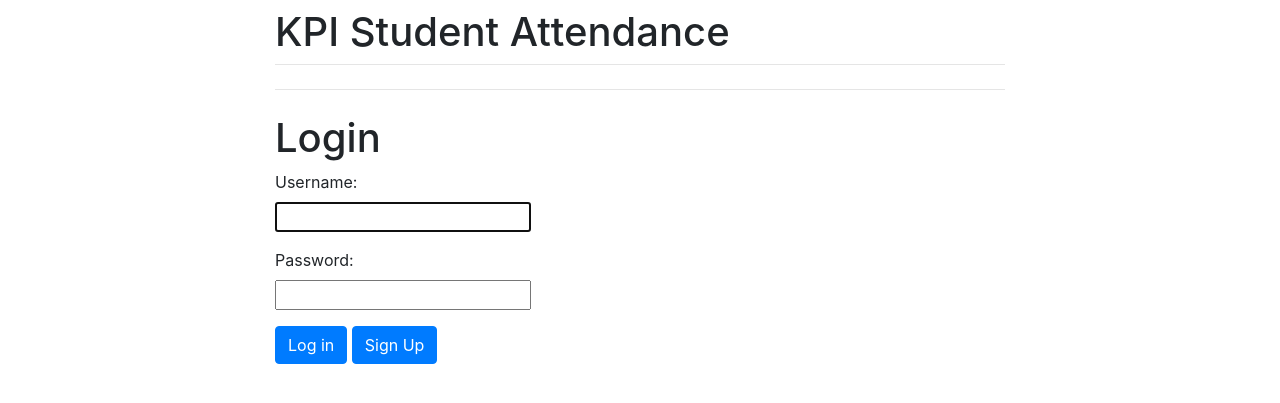
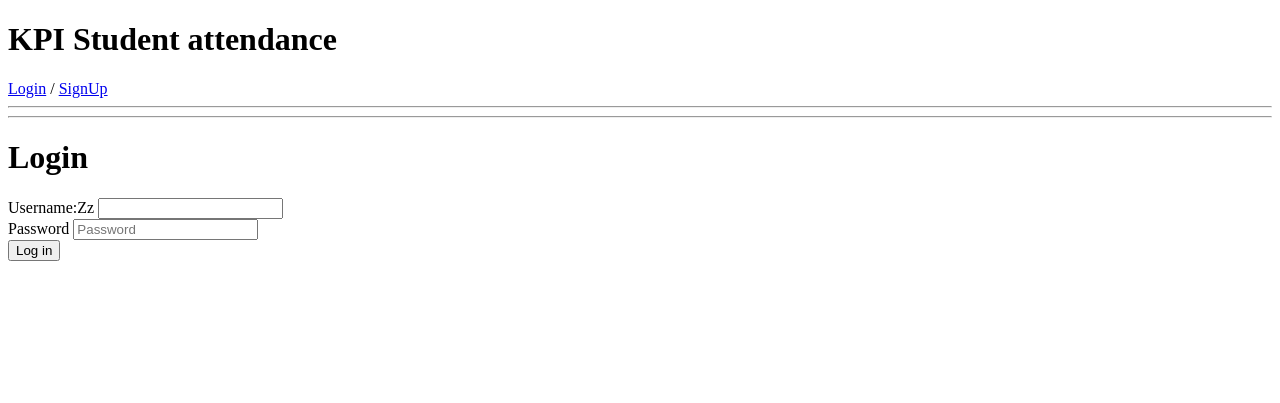
Before and after one commit to MishaVernik/StudentAttendance, a Django app: page /login/ in a window 1280 px wide. Shown: the top 403 px of the page. Run offline with Django 3.2, Linux system fonts and the light colour scheme; some libraries are stand-ins or nearby versions.

Commit message:
UI changes

```diff
--- a/Attendance/templates/base.html
+++ b/Attendance/templates/base.html
@@ -3,18 +3,19 @@
   <head>
     <meta charset="utf-8">
     <meta name="viewport" content="width=device-width, initial-scale=1, shrink-to-fit=no">
-    <link rel="stylesheet" href="https://stackpath.bootstrapcdn.com/bootstrap/4.1.3/css/bootstrap.min.css" integrity="sha384-MCw98/SFnGE8fJT3GXwEOngsV7Zt27NXFoaoApmYm81iuXoPkFOJwJ8ERdknLPMO" crossorigin="anonymous">
   </head>
   <body>
 
     <div class="container">
       <div class="row justify-content-center">
         <div class="col-8">
-          <h1 class="mt-2">KPI Student Attendance</h1>
+          <h1 class="mt-2">KPI Student attendance</h1>
              <header>
 
               {% if user.is_authenticated %}
-                <a  href="{% url 'logout' %}">logout</a>
+                <a href="{% url 'logout' %}">logout</a>
+              {% else %}
+                <a class="btn btn-primary" href="{% url 'login' %}" role="button">Login</a> / <a class="btn btn-primary" href="{% url 'signup' %}" role="button">SignUp</a>
               {% endif %}
               <hr class="mt-0 mb-4">
             </header>
--- a/Attendance/templates/login.html
+++ b/Attendance/templates/login.html
@@ -1,6 +1,9 @@
 {% extends 'base.html' %}
 
 {% block content %}
+    <div class="container">
+      <div class="row justify-content-center">
+        <div class="col-8">
   <h1 class="mt-2">Login</h1>
   {% if form.errors %}
     <p style="color: red">Your username and password didn't match. Please try again.</p>
@@ -8,19 +11,17 @@
   <form method="post">
     {% csrf_token %}
     <input  class="btn btn-primary" type="hidden" name="next" value="{{ next }}" />
-    {% for field in form %}
-      <p>
-        {{ field.label_tag }}<br>
-        {{ field }}<br>
-        {% for error in field.errors %}
-          <p style="color: red">{{ error }}</p>
-        {% endfor %}
-        {% if field.help_text %}
-          <p><small style="color: grey">{{ field.help_text }}</small></p>
-        {% endif %}
-      </p>
-    {% endfor %}
+     <div class="form-group">
+    <label for="id_username">Username:Zz</label>
+    <input type="text" class="form-control" name="username" id="id_username">
+  </div>
+  <div class="form-group">
+    <label for="id_password">Password</label>
+    <input type="password" class="form-control" id="id_password" name='password' placeholder="Password">
+  </div>
     <button class="btn btn-primary" type="submit">Log in</button>
-    <a  class="btn btn-primary" href="{% url 'signup' %}" role="button">Sign Up</a>
   </form>
+        </div>
+      </div>
+    </div>
 {% endblock %}
```
